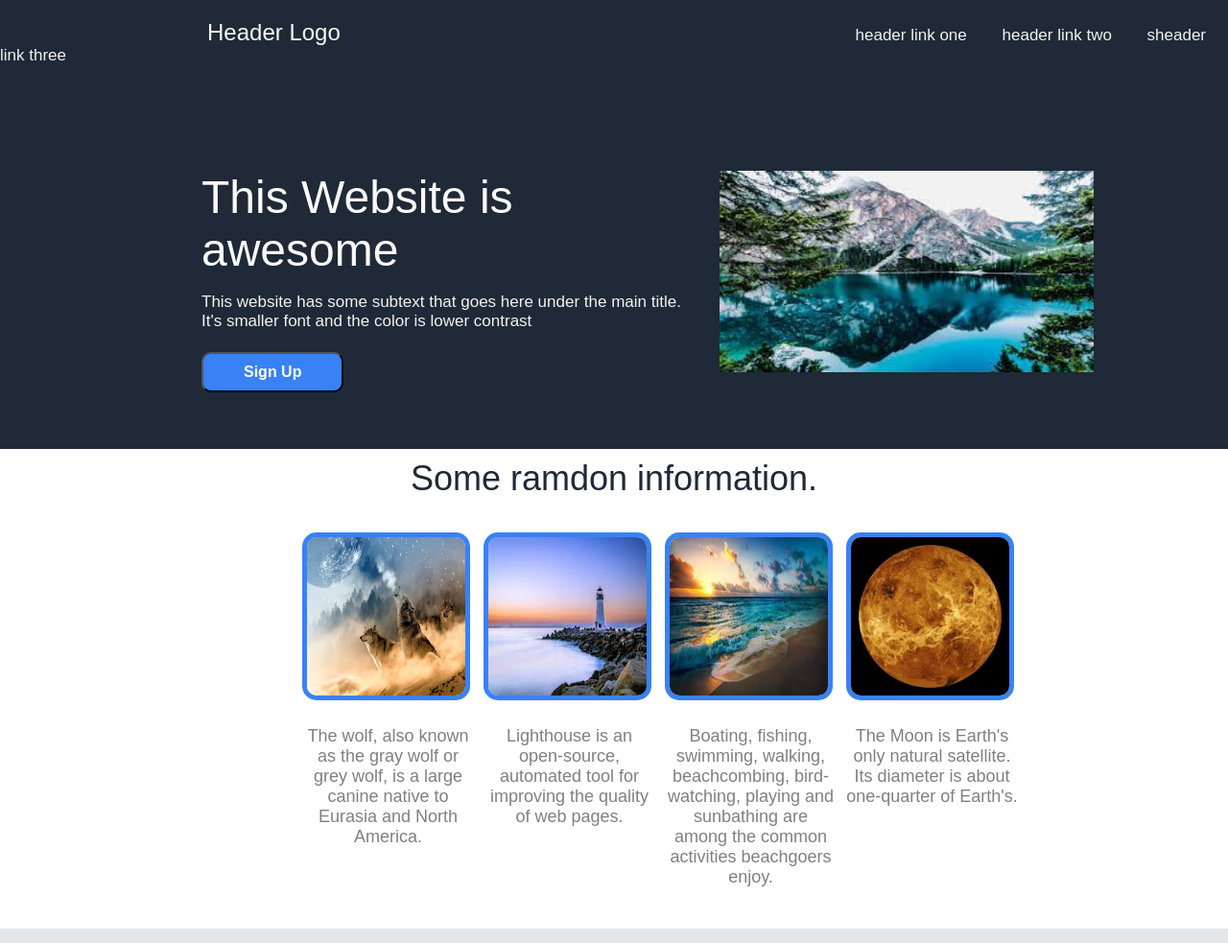
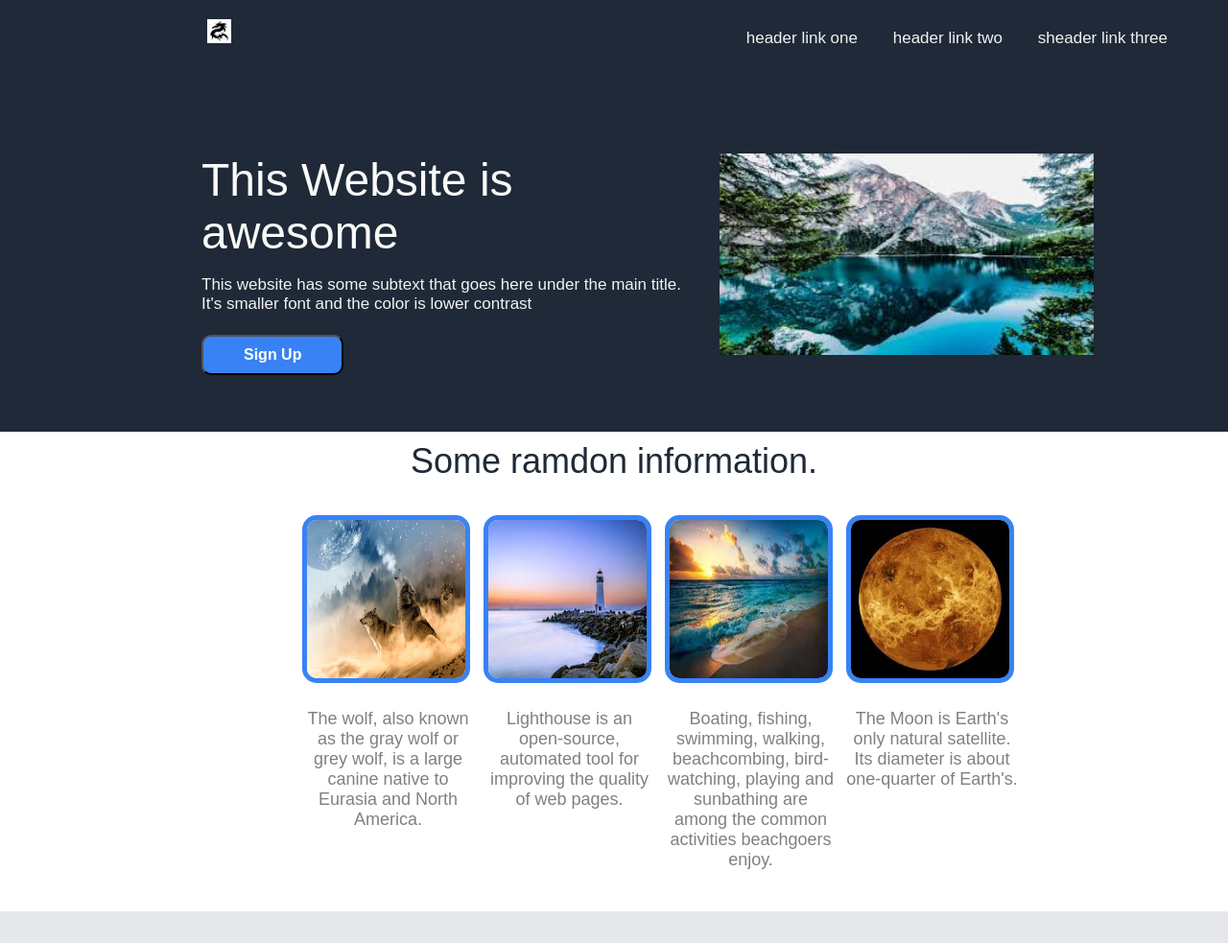
Before and after one commit to rachavez1974/landing_page, a plain HTML site: page index.html in a window 1280 px wide. Shown: the top 983 px of the page at 96% size. Drawn offline with Linux system fonts and the light colour scheme.

Commit message:
Change footer height, and added css for logo

```diff
--- a/index.html
+++ b/index.html
@@ -8,7 +8,7 @@
 </head>
 <body>
   <div class="text topnav">
-    <a class="logo">Header Logo</a>
+    <a><img src="./images/logo.jpeg" alt="My Image" class="logo"></a>
     <a>header link one</a>
     <a>header link two</a>
     <a>sheader link three</a>
--- a/style.css
+++ b/style.css
@@ -24,7 +24,7 @@ body {
 }
 
 .topnav .logo {
-  font-size: 24px;
+  width: 25px;
   color: #F9FAF8;
   margin-right: 500px;
   margin-left: 200px;
@@ -203,7 +203,7 @@ button {
 
 .footer {
   width: 100%;
-  height: 150px;
+  height: 125px;
   text-align: center;
   color: white;
   margin-top: 60px;
```
Also changed, not shown: images/logo.jpeg (added).
